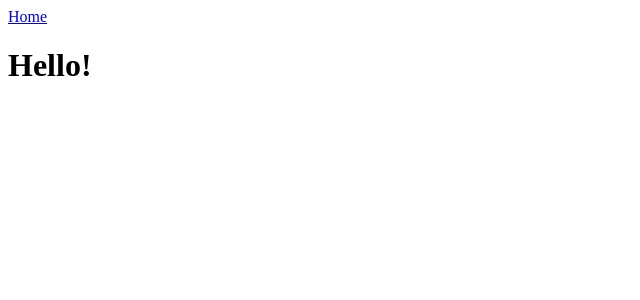
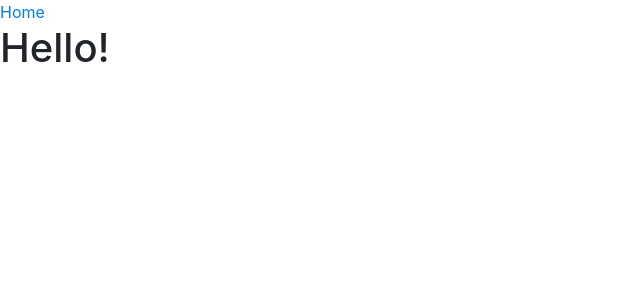
Before and after one commit to Lixquid/lixquid.com, a Vue app: page / in a window 1280 px wide. Shown: the top 300 px of the page, without its empty margins (0-640 px from the left). Built offline with nearby package versions, Linux system fonts and the light colour scheme.

Commit message:
Added bootstrap

```diff
--- a/package.json
+++ b/package.json
@@ -14,7 +14,10 @@
     "test:unit": "vue-cli-service test:unit"
   },
   "dependencies": {
+    "bootstrap": "^4.3.1",
+    "bootstrap-vue": "^2.0.0",
     "core-js": "^2.6.5",
+    "portal-vue": "^2.1.6",
     "vue": "^2.6.10",
     "vue-class-component": "^7.0.2",
     "vue-property-decorator": "^8.1.0",
--- a/src/App.vue
+++ b/src/App.vue
@@ -6,3 +6,8 @@
         <router-view />
     </div>
 </template>
+
+<style lang="stylus">
+@import "~bootstrap/dist/css/bootstrap.css"
+@import "~bootstrap-vue/dist/bootstrap-vue.css"
+</style>
--- a/src/main.ts
+++ b/src/main.ts
@@ -1,10 +1,12 @@
-import Vue from 'vue';
-import App from './App.vue';
-import router from './router';
+import BootstrapVue from "bootstrap-vue";
+import Vue from "vue";
+import App from "./App.vue";
+import router from "./router";
 
 Vue.config.productionTip = false;
+Vue.use(BootstrapVue);
 
 new Vue({
-  router,
-  render: (h) => h(App),
-}).$mount('#app');
+    router,
+    render: h => h(App)
+}).$mount("#app");
```
Also changed, not shown: 1 other file (tests, documents, lock files or other folders).
